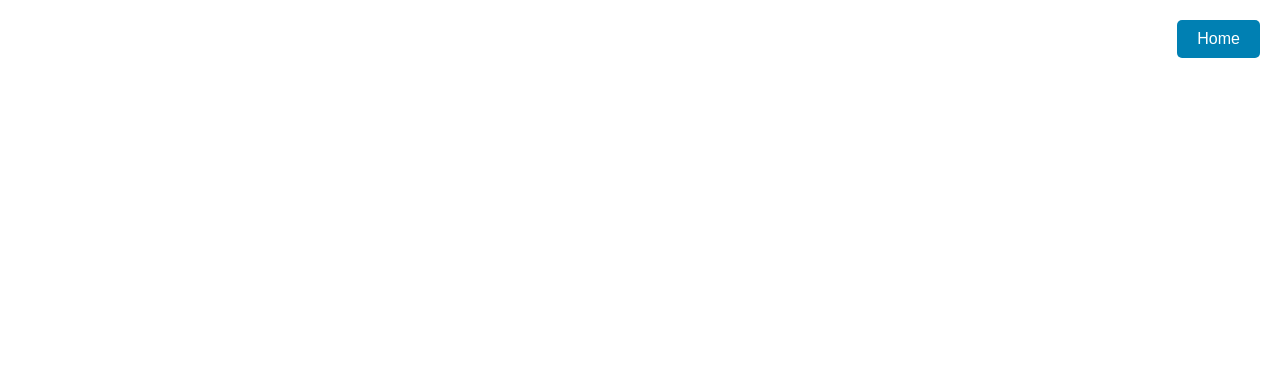
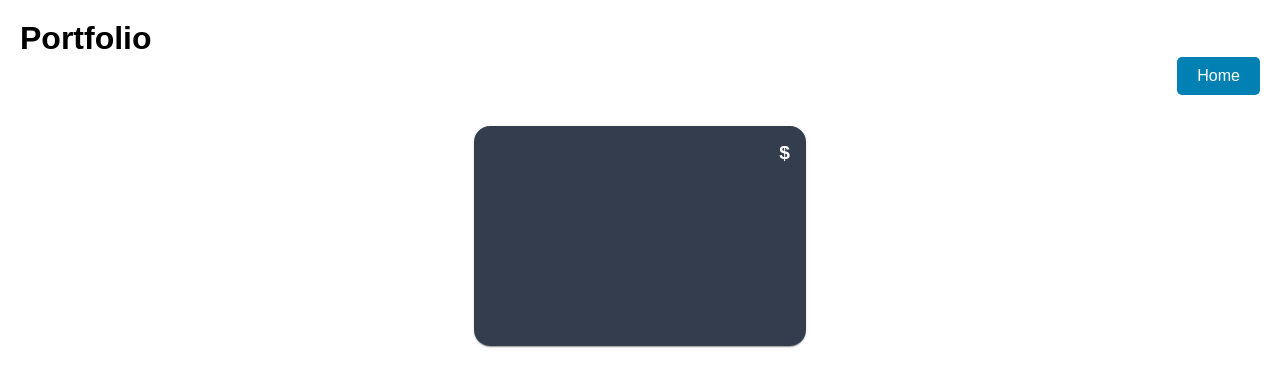
Before and after one commit to 1mshy/investor-dreams, a React (Vite) app: page /portfolio in a window 1280 px wide. Shown: the top 386 px of the page. Built offline with nearby package versions, Linux system fonts and the light colour scheme.

Commit message:
added portfolio page, worked on design across ui

```diff
--- a/src/app/css/Analysis.css
+++ b/src/app/css/Analysis.css
@@ -4,3 +4,9 @@
     justify-content: center;
     margin-top: 20px;
 }
+
+.analysis-whole {
+    display: flex;
+    flex-direction: column;
+    height: 100vh;
+}
--- /dev/null
+++ b/src/app/css/Portfolio.css
@@ -0,0 +1,15 @@
+.portfolio-whole {
+    display: flex;
+    flex-direction: column;
+    /* justify-content: center; */
+    /* align-items: center; */
+    height: 100vh;
+  }
+
+  .portfolio-home {
+    display: flex;
+    flex-direction: column;
+    /* justify-content: center; */
+    /* align-items: center; */
+    height: 100%;
+  }
--- a/src/app/css/Widgets.css
+++ b/src/app/css/Widgets.css
@@ -14,7 +14,7 @@
     margin: 0.7rem;
     color: white;
     min-width: fit-content;
-    max-height: fit-content;
+    max-height: max-content;
     overflow: hidden;
 }
 
--- a/src/app/funcs/stock_api.js
+++ b/src/app/funcs/stock_api.js
@@ -178,7 +178,6 @@ export async function get_market_cap(ticker_symbol) {
     const all_tickers = await get_all_nasdaq_info();
     const ticker_info = all_tickers[ticker_symbol];
     if (!ticker_info) return 0;
-    console.log(ticker_info)
     return unformat_number(ticker_info["marketCap"]);
 }
 /**
@@ -360,7 +359,6 @@ export async function get_ticker_technicals(ticker) {
         return cached_technicals;
     const url = `https://api.nasdaq.com/api/quote/${ticker}/summary?assetclass=stocks`;
     const technical_data = await invoke_with_timeout("get_request_api", { url: url });
-    console.log(technical_data)
     const parsed_technicals = JSON.parse(technical_data);
     set_cache(local_storage_key, parsed_technicals, 60, NASDAQ_TECHNICALS);
     return parsed_technicals;
@@ -403,9 +401,9 @@ export const OLLAMA_GENERATION = localforage.createInstance({
  * @returns {Promise<String>}
  */
 export async function generate_ollama_message(prompt) {
-    OLLAMA_GENERATION.keys().then(keys => {
-        console.log(keys)
-    })
+    // OLLAMA_GENERATION.keys().then(keys => {
+    //     console.log(keys)
+    // })
     const cached = await get_ollama_cached_generation(prompt);
     if (cached)
         return cached
--- a/src/app/pages/Analysis.jsx
+++ b/src/app/pages/Analysis.jsx
@@ -94,7 +94,7 @@ export default class Analysis extends Component {
             chunk.push(all_symbols[i++]);
         }
         eval_chunks();
-        console.log(JSON.stringify(all_symbols))
+        // console.log(JSON.stringify(all_symbols))
         // console.log(symbol_chunks)
 
         for (let chunk of symbol_chunks) {
@@ -147,7 +147,7 @@ export default class Analysis extends Component {
             const target_percent_difference = percentage_change(price_target, current_price)
             // console.log(pe_ratio)
             const market_cap = unformat_number(summaryData["MarketCap"]["value"])
-            if(isNaN(market_cap)) continue;
+            if (isNaN(market_cap)) continue;
             if (market_cap < searching_options.min_market_cap || market_cap > searching_options.max_market_cap) continue;
             const final_data = {
                 symbol: key, market_cap, current_price, price_target, percent_change, net_change,
@@ -168,25 +168,23 @@ export default class Analysis extends Component {
             show_searching_options, searching_options } = this.state;
 
         return <ThemeProvider theme={theme}>
-            <div className={"playground"}>
-                <div className={"generic-header"} data-tauri-drag-region>
-                    <SoftPaper data-tauri-drag-region elevation={8} component={Stack} marginBottom={0} width={"100%"} style={{ borderTopRightRadius: 0, borderTopLeftRadius: 0 }}>
-                        <Grid2 data-tauri-drag-region container marginLeft={5} marginTop={1} marginBottom={1} md={{ flexGrow: 1 }} columnGap={1}>
-                            <MenuButton component={Link} to="/home" >
-                                Home
-                            </MenuButton>
-                            {/* <TextField id='searchBar' label="Stock" variant='outlined' color='primary' /> */}
-                        </Grid2>
-                    </SoftPaper>
+            <div className={"analysis-whole"}>
+                <div className={"homepage-header"} data-tauri-drag-region>
+                    <div className={"homepage-nav"} data-tauri-drag-region>
+                        <Link to="/home" className={"homepage-navButton"}>Home</Link>
+                    </div>
                 </div>
                 <div className="">
-                    <h1>Predictions</h1>
                     <div>
-                        {`Searched symbols: ${(searched_symbols.size / all_symbols.length * 100).toFixed(2)}% (${searched_symbols.size}/${all_symbols.length})`}
+                        <h1>Predictions</h1>
+                        <div>
+                            {`Searched symbols: ${(searched_symbols.size / all_symbols.length * 100).toFixed(2)}% (${searched_symbols.size}/${all_symbols.length})`}
+                        </div>
+                        <div>
+                            {`Just got info on: ${search_value}`}
+                        </div>
                     </div>
-                    <div>
-                        {`Just got info on: ${search_value}`}
-                    </div>
+
                     <Stack spacing={2} direction={"row"}>
                         {/* <Autocomplete
                             disablePortal
--- a/src/app/pages/Playground.jsx
+++ b/src/app/pages/Playground.jsx
@@ -109,7 +109,6 @@ export default class Playground extends Component {
                             tickers_in_sector.push(ticker);
                         }
                     };
-
                     this.set_tickers(tickers_in_sector, () => this.set_sorting(this.state.sort_method)).then(_ => { });
                 });
             });
@@ -195,12 +194,11 @@ export default class Playground extends Component {
                 <div className={"playground"} >
                     <div className={"generic-header"} >
                         <SoftPaper data-tauri-drag-region elevation={8} component={Stack} marginBottom={0} square width={"100%"} style={{ borderTopRightRadius: 0, borderTopLeftRadius: 0 }}>
-                            <Grid2 container marginLeft={5} marginTop={1} marginBottom={1} md={{ flexGrow: 1 }} columnGap={1} data-tauri-drag-region>
-                                <MenuButton component={Link} to="/home" >
-                                    Home
-                                </MenuButton>
+                            <Grid2 container marginLeft={5} marginTop={1} marginBottom={1} md={{ flexGrow: 1 }} columnGap={1} style={{alignItems: "center"}} data-tauri-drag-region>
+
                                 <SectorSelect set_sector={this.set_sector} />
                                 <EasySelection label="Sort" content={this.sorting_content} default={sort_method} />
+                                <Link to="/home" className={"homepage-navButton"} style={{marginLeft: "auto", order: 2, height: "auto"}}>Home</Link>
                                 {/* <TextField id='searchBar' label="Stock" variant='outlined' color='primary' /> */}
                             </Grid2>
                         </SoftPaper>
--- a/src/app/pages/Portfolio.jsx
+++ b/src/app/pages/Portfolio.jsx
@@ -2,22 +2,47 @@ import { Component } from 'react';
 
 import "@/app/css/Homepage.css";
 import "@/app/css/Playground.css";
+import "@/app/css/Portfolio.css";
 import "@/app/css/Widgets.css";
 import { Link } from 'react-router-dom';
+import StockWidget from '@/components/widgets/StockWidget';
 
 export default class Portfolio extends Component {
     constructor(props) {
         super(props);
+        this.state = {
+            book: {
+                AAPL: {
+                    buys: [{
+                        book_value: 13123,
+                        timestamp: Date.now(),
+                    }, {
+                        book_value: 3123,
+                        timestamp: Date.now(),
+                    }],
+                    sells: [{
+                        book_value: 3123,
+                        timestamp: Date.now(),
+                    },
+                    {
+                        book_value: 3123,
+                        timestamp: Date.now(),
+                    }],
+                },
+            }
+        }
     }
 
     render() {
+        const { book } = this.state;
         return (
-            <div className={"homepage-mainPage"} >
+            <div className={"portfolio-whole"} data-tauri-drag-region>
                 <div className={"homepage-header"} data-tauri-drag-region>
                     {/* <div style={{ display: "inline-flex" }}>
                         <StockSearch label="" variant="standard" fullWidth />
                     </div> */}
-                    <div className={"homepage-nav"} >
+                    <h1 className={"portfolio-title"}>Portfolio</h1>
+                    <div className={"homepage-nav"} data-tauri-drag-region>
                         <Link to="/home" className={"homepage-navButton"}>Home</Link>
                         {/* <Link href="/playground" className={"homepage-navButton"}>Pages</Link>
                         <Link
@@ -30,7 +55,15 @@ export default class Portfolio extends Component {
                             trest ticker</Link> */}
                         {/* <Button onClick={clear_application_data}>Clear Application Data</Button> */}
                     </div>
+                </div>
+                <div className={"portfolio-home"} data-tauri-drag-region>
 
+
+                    <div className={"widgets-container"} data-tauri-drag-region style={{ height: "auto", flex: 7 }}>
+                        {Object.keys(book).map((symbol) => {
+                            return <StockWidget symbol={symbol} size="small" key={symbol} />
+                        })}
+                    </div>
                 </div>
             </div>
         );
--- a/src/components/widgets/MediumStockWidget.jsx
+++ b/src/components/widgets/MediumStockWidget.jsx
@@ -31,7 +31,7 @@ const MediumStockWidget = (props) => {
     const month_prices = get_month_prices(historical_prices);
     return (
         <>
-            <SoftPaper className={"container"} style={{ width: "40rem" }} onClick={() => {
+            <SoftPaper className={"container"} style={{ width: "40rem", height: "max-content" }} onClick={() => {
                 if(!month_prices) return;
                 onClick();
             }}>
--- a/src/components/widgets/MiniStockWidget.jsx
+++ b/src/components/widgets/MiniStockWidget.jsx
@@ -14,7 +14,7 @@ import PercentageFormat from "../PercentageFormat";
 const MiniStockWidget = ({ symbol, name, price, percent_change, onClick }) => {
     return (
         <>
-            <SoftPaper className={"container"} onClick={onClick}>
+            <SoftPaper className={"container"} style={{ height: "max-content" }} onClick={onClick}>
                 <div className={"widget-header"}>
                     <div>
                         <div className={"ticker_symbol"}>{symbol}</div>
--- a/src/components/widgets/SmallStockWidget.jsx
+++ b/src/components/widgets/SmallStockWidget.jsx
@@ -17,8 +17,8 @@ const SmallStockWidget = ({ symbol, name, price, percent_change, percent_change_
     const month_prices = get_month_prices(historical_prices)
     return (
         <>
-            <SoftPaper className={"container"} onClick={() => {
-                if (!historical_prices || !name ) return;
+            <SoftPaper className={"container"} style={{ height: "max-content" }} onClick={() => {
+                if (!historical_prices || !name) return;
                 onClick();
             }}>
                 <div className={"widget-header"}>
```
Also changed, not shown: src/app/mui/other.jsx (+0 -7 lines).
